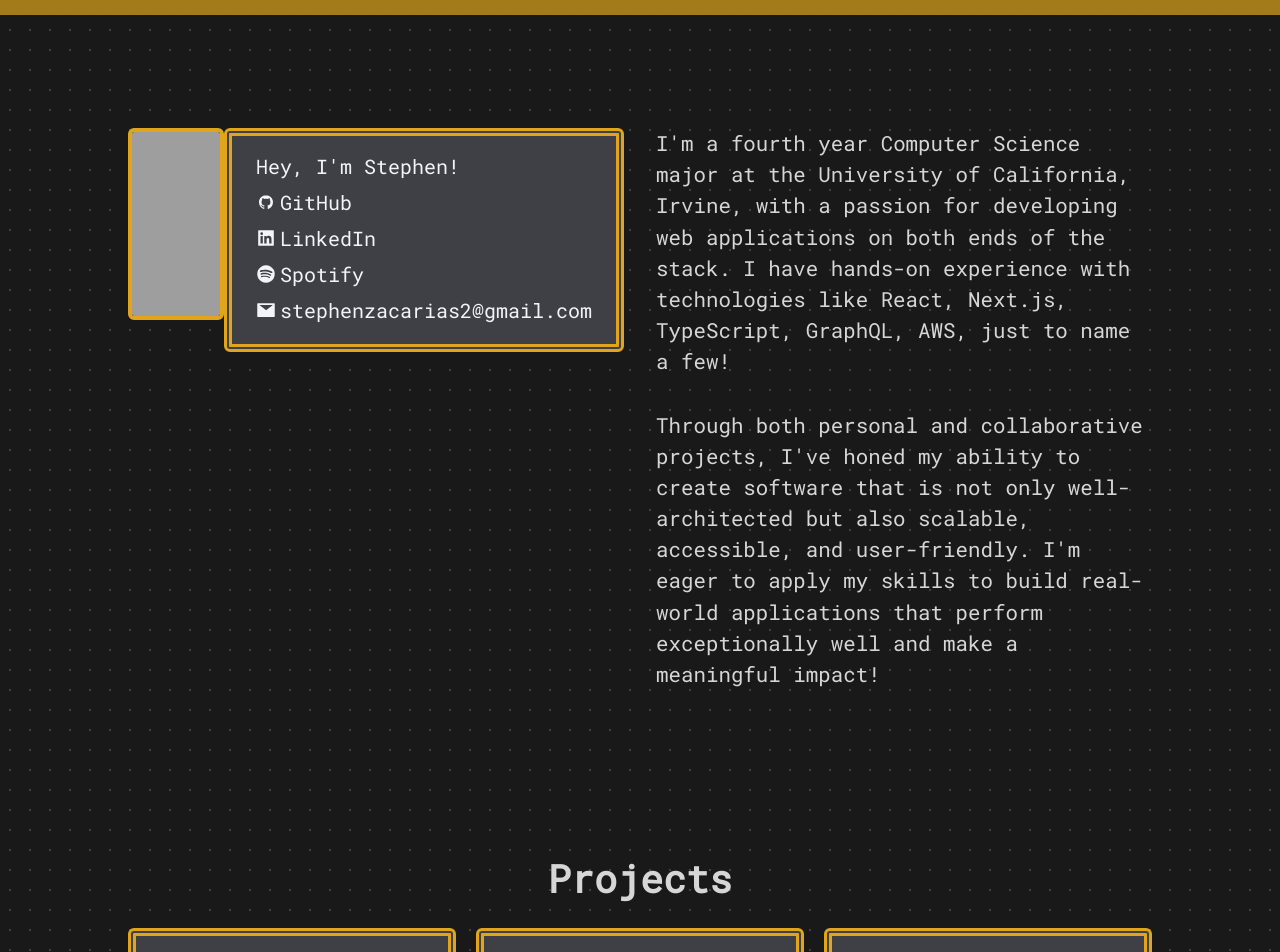
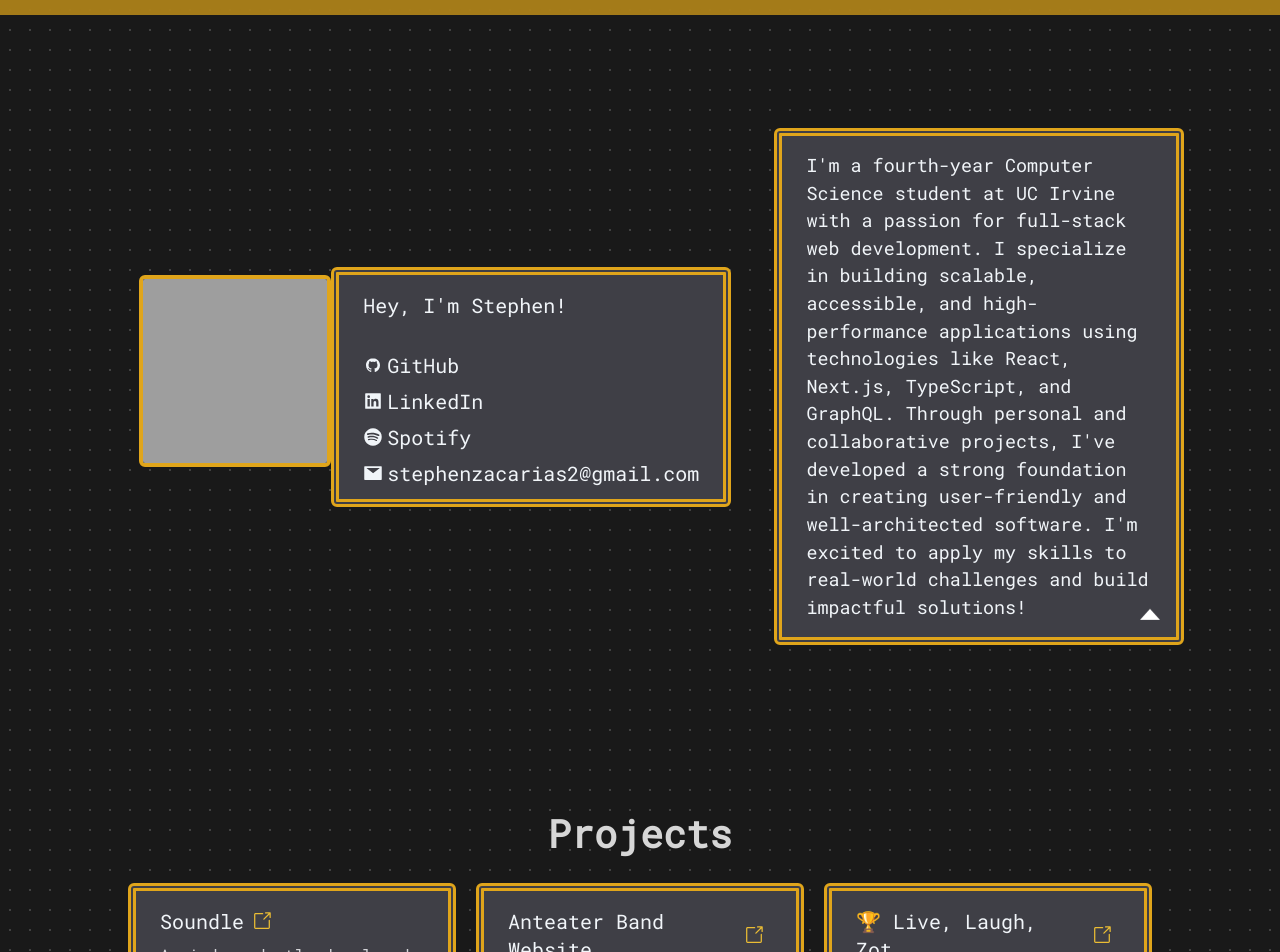
Before and after one commit to stephenzac/stephen-zacarias, a Next.js app: page / in a window 1280 px wide. Shown: the top 952 px of the page. Built offline with nearby package versions, Linux system fonts and the light colour scheme; grey boxes are pictures that could not be loaded.

Commit message:
rebase onto main

```diff
--- a/src/app/globals.css
+++ b/src/app/globals.css
@@ -59,7 +59,7 @@ body {
   }
 
   .responsive-text {
-    font-size: clamp(1rem, 2.5vw, 1.3rem);
+    font-size: clamp(0.9rem, 2.5vw, 1.15rem);
   }
 
   .project-text {
--- a/src/app/page.tsx
+++ b/src/app/page.tsx
@@ -1,8 +1,6 @@
 import { Projects } from '@/components/projects/projects';
 import { About } from '@/components/about/about';
 import { Interests } from '@/components/interests/interests';
-import { Footer } from '@/components/app/footer';
-// import { TextBox } from '@/components/app/text-box';
 
 export default function Home() {
   return (
--- a/src/components/about/about.tsx
+++ b/src/components/about/about.tsx
@@ -1,18 +1,14 @@
-import { MyPicture } from './my-picture';
 import { IntroText } from './intro-text';
-import { NewLinks } from './new-links';
 import { IntroBox } from './intro-box';
 
 export const About: React.FC = () => (
   <header className='flex flex-col items-center justify-center w-full gap-5'>
-    <div className='grid grid-cols-1 md:grid-cols-2 w-full gap-6 lg:gap-8'>
-      <div className='flex flex-row'>
+    <div className='grid grid-cols-1 md:grid-cols-[60%_40%] w-full gap-6 lg:gap-8'>
+      <div className='flex items-center justify-center '>
         <IntroBox />
       </div>
 
-      <div className=''>
-        <IntroText />
-      </div>
+      <IntroText />
     </div>
   </header>
 );
--- a/src/components/about/intro-box.tsx
+++ b/src/components/about/intro-box.tsx
@@ -2,11 +2,11 @@ import { MyPicture } from './my-picture';
 import { NewLinks } from './new-links';
 
 export const IntroBox: React.FC = () => (
-  <div className='flex flex-col lg:flex-row'>
+  <div className='flex flex-col items-center lg:flex-row'>
     <MyPicture />
 
-    <div className='text-box max-h-56'>
-      <div className='flex flex-col gap-2'>
+    <div className='text-box max-h-60'>
+      <div className='flex flex-col gap-8'>
         <h1 className='text-xl'>Hey, I&apos;m Stephen!</h1>
         <NewLinks />
       </div>
--- a/src/components/about/intro-text.tsx
+++ b/src/components/about/intro-text.tsx
@@ -1,18 +1,67 @@
+'use client';
+
+import { motion } from 'framer-motion';
+
 export const IntroText: React.FC = () => (
   <div className='flex flex-col gap-8 items-center'>
-    {/* w-full lg:w-4/6 */}
-    <p className='responsive-text'>
-      {`I'm`} a fourth year Computer Science major at the University of
-      California, Irvine, with a passion for developing web applications on both
-      ends of the stack. I have hands-on experience with technologies like
-      React, Next.js, TypeScript, GraphQL, AWS, just to name a few!
-    </p>
-    <p className='responsive-text'>
-      Through both personal and collaborative projects, I&apos;ve honed my
-      ability to create software that is not only well-architected but also
-      scalable, accessible, and user-friendly. I&apos;m eager to apply my skills
-      to build real-world applications that perform exceptionally well and make
-      a meaningful impact!
-    </p>
+    <div className='text-box flex flex-col relative'>
+      <p className='responsive-text'>
+        I&apos;m a fourth-year Computer Science student at UC Irvine with a
+        passion for full-stack web development. I specialize in building
+        scalable, accessible, and high-performance applications using
+        technologies like React, Next.js, TypeScript, and GraphQL. Through
+        personal and collaborative projects, I&apos;ve developed a strong
+        foundation in creating user-friendly and well-architected software.
+        I&apos;m excited to apply my skills to real-world challenges and build
+        impactful solutions!
+      </p>
+
+      <motion.div
+        className='duration-150 w-0 aspect-square border-b-[11px] border-b-white border-l-[10px] border-l-transparent border-r-[10px] border-r-transparent absolute bottom-5 right-4'
+        initial={{ y: 0 }}
+        variants={{
+          idle: { y: 0 },
+          hover: {
+            y: [0, 5, 0],
+            transition: {
+              duration: 0.5,
+              repeat: Infinity,
+              repeatType: 'loop',
+              ease: 'easeInOut',
+            },
+          },
+        }}
+        animate={['idle', 'hover']}
+        whileHover='hover'
+      />
+    </div>
+
+    {/* <div className='text-box flex flex-col relative'>
+      <p className='responsive-text'>
+        Through both personal and collaborative projects, {`I'm`} honed my
+        ability to create software that is not only well-architected but also
+        scalable, accessible, and user-friendly. {`I'm`} eager to apply my
+        skills to build real-world applications that perform exceptionally well
+        and make a meaningful impact!
+      </p>
+      <motion.div
+        className='duration-150 w-0 aspect-square border-b-[11px] border-b-white border-l-[10px] border-l-transparent border-r-[10px] border-r-transparent absolute bottom-5 right-4'
+        initial={{ y: 0 }}
+        variants={{
+          idle: { y: 0 },
+          hover: {
+            y: [0, 5, 0],
+            transition: {
+              duration: 0.5,
+              repeat: Infinity,
+              repeatType: 'loop',
+              ease: 'easeInOut',
+            },
+          },
+        }}
+        animate={['idle', 'hover']}
+        whileHover='hover'
+      />
+    </div> */}
   </div>
 );
--- a/src/components/projects/project-card.tsx
+++ b/src/components/projects/project-card.tsx
@@ -17,10 +17,9 @@ export const ProjectCard: React.FC<ProjectCardProps> = ({
     href={link ? link : undefined}
     target='_blank'
     rel='noreferrer'
-    className={`group hover:translate-y-[-8px] ${
-      link ? 'hover:cursor-pointer' : ''
-    } transition-transform duration-200 text-box px-8 w-full md:max-w-md bg-zinc-700 border-double border-accent rounded-md`}
+    className={`group hover:scale-[1.02] hover:shadow-lg hover:-translate-y-2 transition-all duration-300 text-box w-full md:max-w-md relative overflow-hidden`}
   >
+    <div className='absolute inset-0 bg-gradient-to-r from-transparent via-accent/10 to-transparent opacity-0 group-hover:opacity-50 transition-opacity duration-300' />
     {link ? (
       <h2 className='group-hover:text-lighterAccent transition duration-300 flex flex-row text-xl items-center gap-2 pb-2'>
         {title}
--- a/src/components/projects/projects.tsx
+++ b/src/components/projects/projects.tsx
@@ -27,10 +27,10 @@ export const Projects: React.FC = () => (
       <div className='grid grid-cols-1 md:grid-cols-2 lg:grid-cols-3 gap-5'>
         {projects.map((project) => (
           <ProjectCard
-            key={project.title}
-            title={project.title}
-            link={project.link}
-            description={project.description}
+            key={project.projectName}
+            title={project.projectName}
+            link={project.projectLink}
+            description={project.projectDescription}
             skills={project.skills}
           />
         ))}
```
